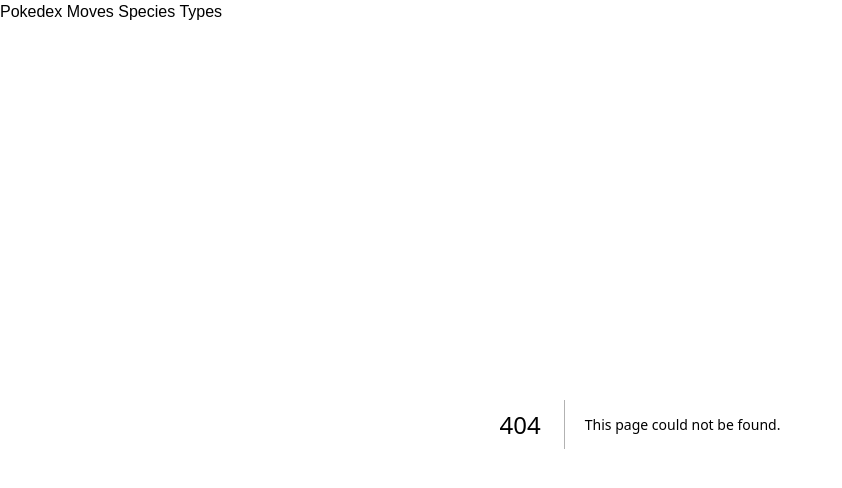
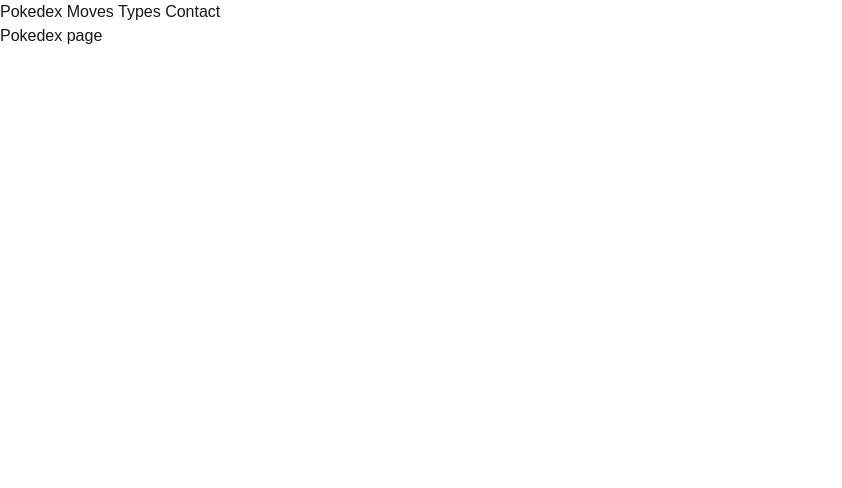
Before and after one commit to 4GeeksAcademy/sp-aie-01-react-collaborative-02, a Next.js app in the folder my-app/: page /Pokedex in a window 1280 px wide. Before the commit this address had no page. Shown: the top 488 px of the page, without its empty margins (0-842 px from the left). Built offline with nearby package versions, Linux system fonts and the light colour scheme.

Commit message:
Terminado el navbar

```diff
--- /dev/null
+++ b/my-app/app/Contact/page.tsx
@@ -0,0 +1,14 @@
+import react from "react";
+
+
+export default function Contact() {
+
+    return(
+
+        <h1>
+            Contact Page
+        </h1>
+
+    )
+
+}
--- /dev/null
+++ b/my-app/app/Moves/page.tsx
@@ -0,0 +1,13 @@
+import React from "react";
+
+export default function Moves() {
+
+    return(
+
+        <h1>
+            Moves Page
+        </h1>
+
+    )
+
+}
--- /dev/null
+++ b/my-app/app/Pokedex/page.tsx
@@ -0,0 +1,13 @@
+import React from "react";
+
+export default function Pokedex(){
+
+
+    return(
+
+        <h1>
+            Pokedex page
+        </h1>
+    )
+
+}
--- /dev/null
+++ b/my-app/app/Types/page.tsx
@@ -0,0 +1,13 @@
+import React from "react";
+
+export default function Types(){
+
+
+    return(
+
+        <h1>
+            Types page
+        </h1>
+    )
+
+}
--- a/my-app/components/Navbar.tsx
+++ b/my-app/components/Navbar.tsx
@@ -1,3 +1,4 @@
+import Link from "next/link";
 import React from "react";
 
 
@@ -6,10 +7,10 @@ export default function Navbar () {
     return(
 
         <h1>
-            <a href=""> Pokedex </a>
-            <a href=""> Moves </a>
-            <a href=""> Species </a>
-            <a href=""> Types </a>
+            <Link href="/Pokedex"> Pokedex </Link>
+            <Link href="/Moves"> Moves </Link>
+            <Link href="/Types"> Types </Link>
+            <Link href="/Contact"> Contact </Link>
         </h1>
 
     )
```
